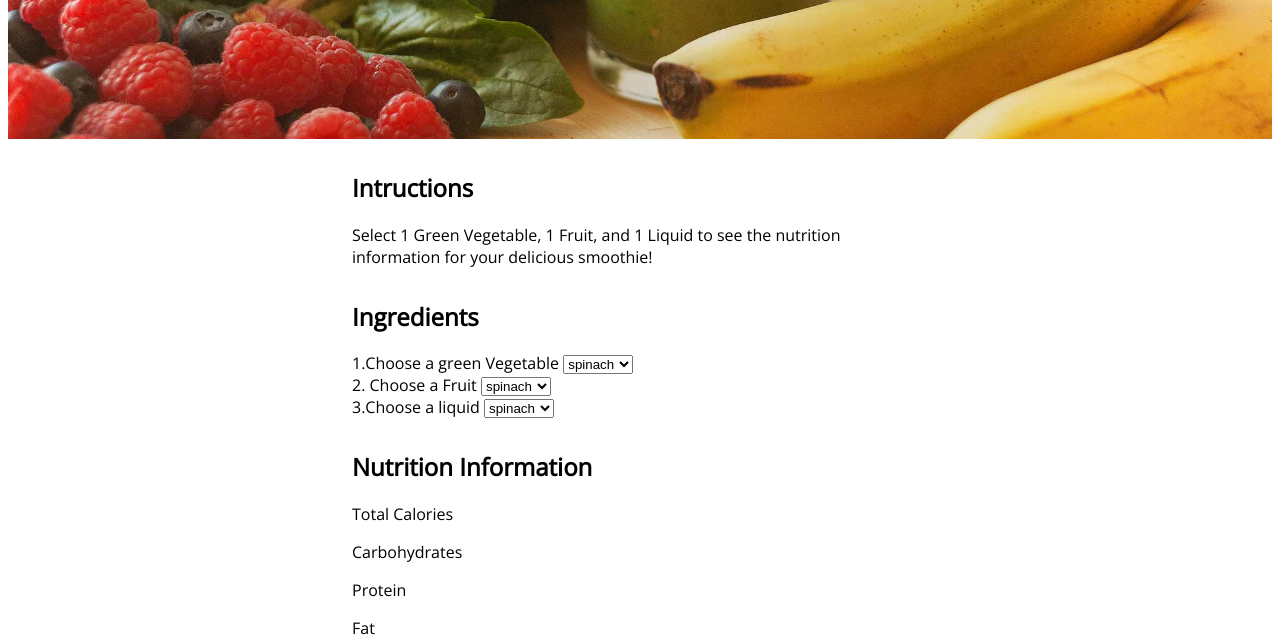
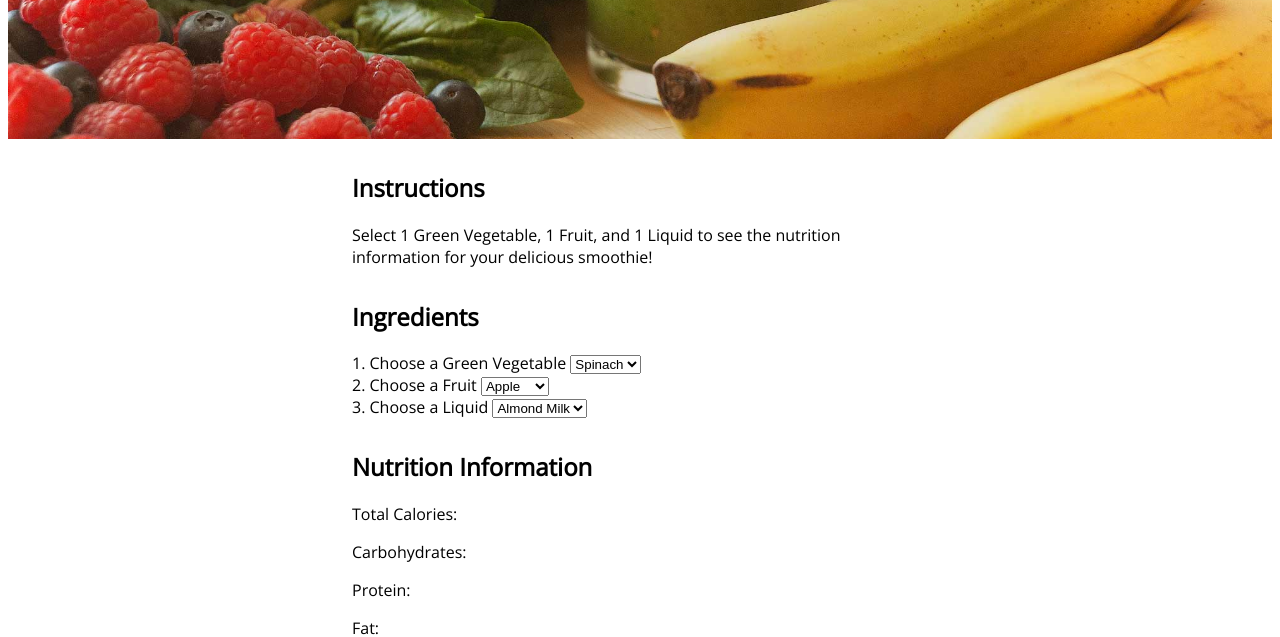
Before and after one commit to yolixtly/smoothie-builder, a plain HTML site: page index.html in a window 1280 px wide. Shown: the part 321-958 px from the top of the page. Drawn offline with nearby package versions, Linux system fonts and the light colour scheme; no server answers.

Commit message:
Adam's morning updates.

```diff
--- a/app.js
+++ b/app.js
@@ -5,17 +5,33 @@
     fruit: ['1 apple', '1 cup berries', '1 banana'],
     liquid: ['1 cup greek yogurt', '1 cup almond milk', '1 cup soy milk']
 };
+
 	//Smoothie Object: this contains all the ingredients of 1 smoothie
 
-// $('option').text(pantry.green[0]);
 
-
-// Step 1 : get the Request / data
+// Step 1 : get the request / data
 
 function getData(){
-	var url = ''
-}
+	var query = '2+cups+spinach';
+	var url = 'https://api.nutritionix.com/v1_1/search/' + query + '?fields=item_name%2Citem_id%2Cbrand_name%2Cnf_total_carbohydrate%2Cnf_protein%2Cnf_total_fat%2Cnf_calories&appId=603d12ae&appKey=4c3eca869f427543c0d2492300fe4780';
+
+	$.getJSON(url, function(data){
+		console.log(data);
+		console.log(data.hits[0].fields.nf_calories);
+	});
+	}
+	getData();
+
+// Change query based on search variable
+
 
 // Step 2 : A function that is incharge of rendering the info into html
 
+
 // Step 3 : Event handler
+
+
+// Notes
+//  * Need to replace spaces with +
+//	* Clean up API query (get vs post, params, etc)
+//  * May need a for loop if we get page refresh problems
--- a/index.html
+++ b/index.html
@@ -9,38 +9,38 @@
       <h1 class="masthead-heading">Smoothie Builder</h1>
     </header>
     <section id="instructions">
-        <h1>Intructions</h1>
+        <h1>Instructions</h1>
         <p>Select 1 Green Vegetable, 1 Fruit, and 1 Liquid to see the nutrition information for your delicious smoothie!</p>
     </section>
     <section id="ingredients">
       <h1>Ingredients</h1>
-    	<label for="">1.Choose a green Vegetable</label>
+    	<label for="">1. Choose a Green Vegetable</label>
       <select name="" id="">
-        <option value="">spinach</option>
-        <option value="">kale</option>
+        <option value="">Spinach</option>
+        <option value="">Kale</option>
         <option value="">Broccoli</option>
       </select>
         <br>
             <label for="">2. Choose a Fruit</label>
       <select name="" id="">
-        <option value="">spinach</option>
-        <option value="">kale</option>
-        <option value="">Broccoli</option>
+        <option value="">Apple</option>
+        <option value="">Berries</option>
+        <option value="">Banana</option>
       </select>
         <br>
-            <label for="">3.Choose a liquid</label>
+            <label for="">3. Choose a Liquid</label>
       <select name="" id="">
-        <option value="">spinach</option>
-        <option value="">kale</option>
-        <option value="">Broccoli</option>
+        <option value="">Almond Milk</option>
+        <option value="">Soy Milk</option>
+        <option value="">Yogurt</option>
       </select>
     </section>
     <section id="nutrition">
         <h1>Nutrition Information</h1>
-        <p id="calories">Total Calories</p>
-        <p id="carbs">Carbohydrates</p>
-        <p id="protein">Protein</p>
-        <p id="fat">Fat</p>
+        <p id="calories">Total Calories:</p><span id="cal"></span>
+        <p id="carbs">Carbohydrates:</p>
+        <p id="protein">Protein:</p>
+        <p id="fat">Fat:</p>
     </section>
     <footer class="content-footer">
     	<ul class="social">
@@ -49,5 +49,7 @@
           </li>
     	</ul>
     </footer>
+    <script type="text/javascript" src="https://code.jquery.com/jquery-3.1.0.min.js"></script>
+    <script type="text/javascript" src="app.js"></script>
   </body>
 </html>
```
